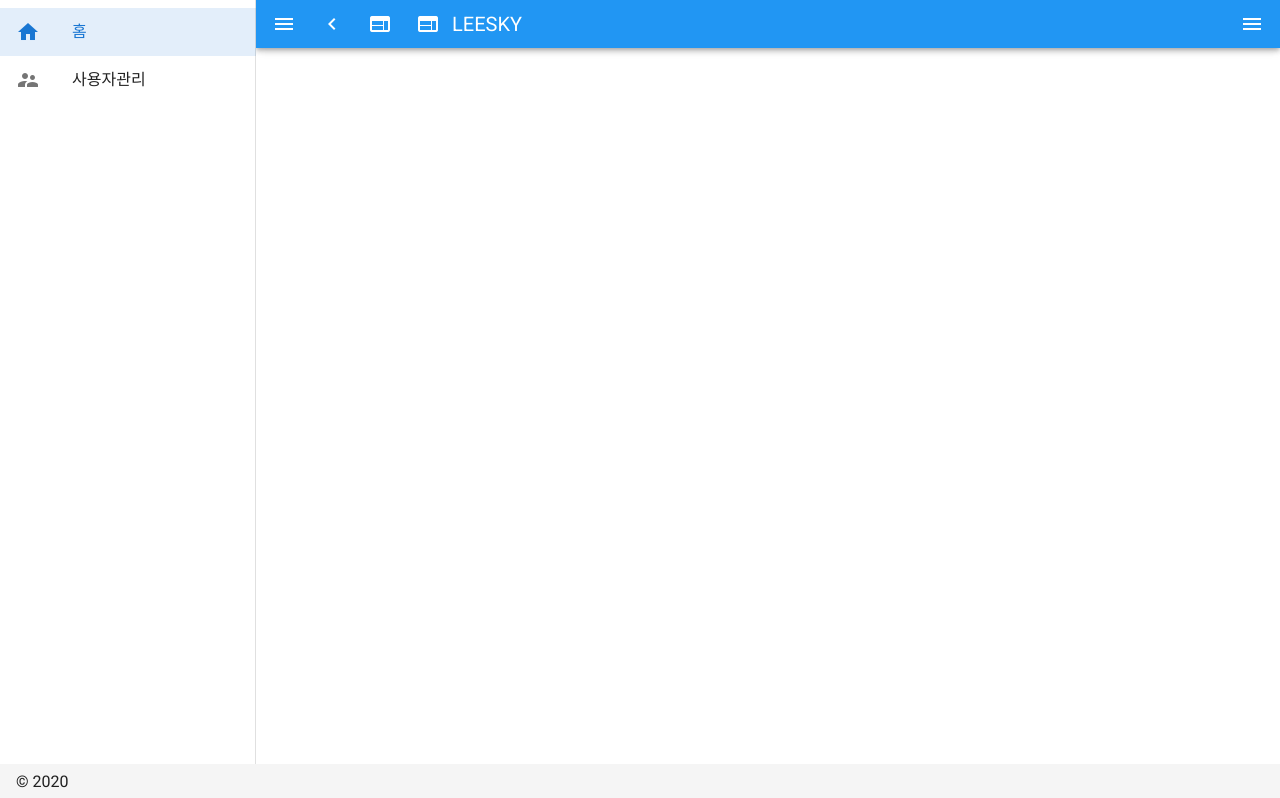
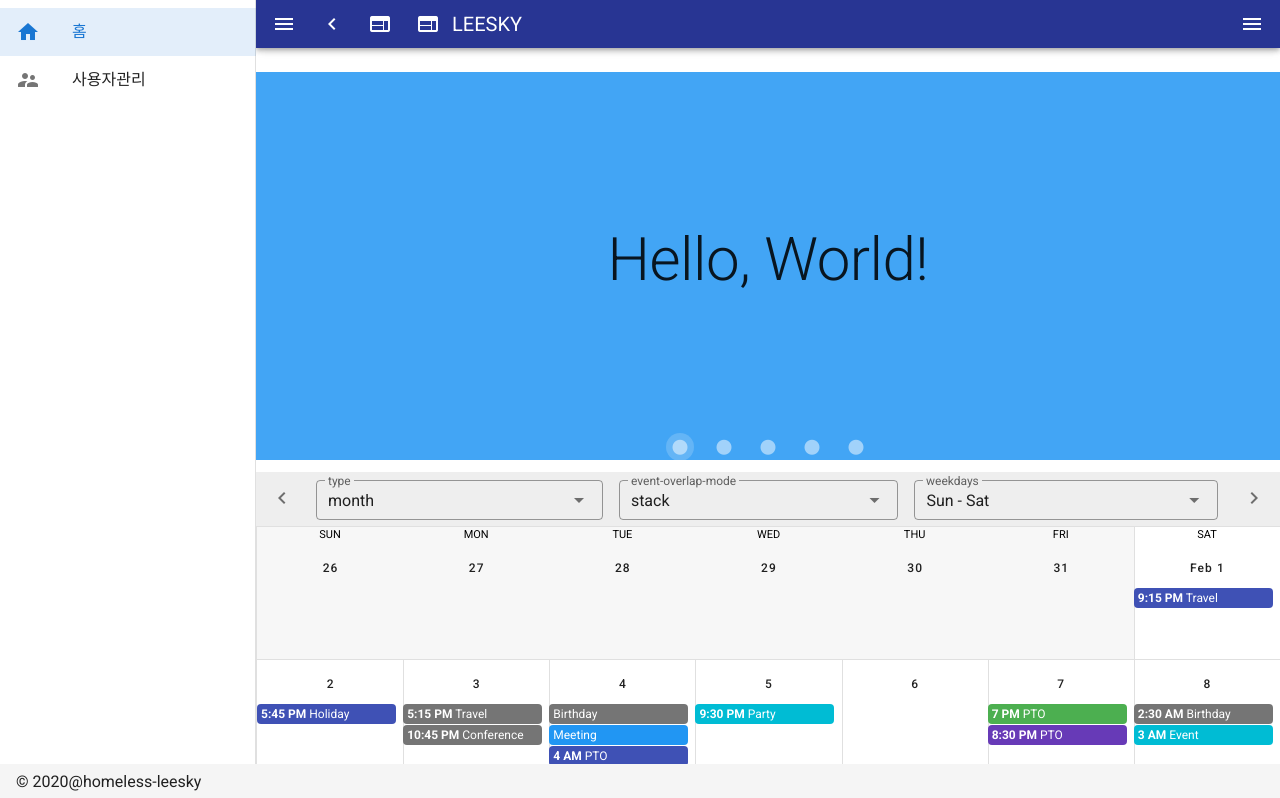
Before and after one commit to le2sky/single-page-application-fullstack, a Vue app in the folder fe/: page / in a window 1280 px wide. Shown: the top 798 px of the page. Built offline with nearby package versions, Linux system fonts and the light colour scheme.

Commit message:
front : modified UI in User.vue, Home.vue

```diff
--- a/fe/src/App.vue
+++ b/fe/src/App.vue
@@ -29,7 +29,7 @@
     ;
     <v-app-bar
       :clipped-left="clipped"
-      color="blue"
+      color="indigo darken-3"
       dense
       dark
       app
@@ -70,8 +70,8 @@
         </v-list-item>
       </v-list>
     </v-navigation-drawer>
-    <v-footer :fixed="fixed" app>
-      <span>&copy; 2020</span>
+    <v-footer :fixed="fixed" app >
+      <span>&copy; 2020@homeless-leesky</span>
     </v-footer>
   </v-app>
 </template>
--- a/fe/src/views/Home.vue
+++ b/fe/src/views/Home.vue
@@ -1,12 +1,168 @@
 <template>
-  <div class="home"></div>
+  <v-container grid-list-md text-xs-center pa-0>
+    <v-carousel
+        cycle
+        height="400"
+        hide-delimiter-background
+        show-arrows-on-hover
+      >
+      <v-carousel-item
+        v-for="(slide, i) in slides"
+        :key="i"
+      >
+        <v-sheet
+          :color="color[i]"
+          height="100%"
+        >
+          <v-row
+            class="fill-height"
+            align="center"
+            justify="center"
+          >
+            <div class="display-3">{{ slide }}</div>
+          </v-row>
+        </v-sheet>
+      </v-carousel-item>
+    </v-carousel>
+    <v-sheet
+      tile
+      height="54"
+      color="grey lighten-3"
+      class="d-flex"
+    >
+      <v-btn
+        icon
+        class="ma-2"
+        @click="$refs.calendar.prev()"
+      >
+        <v-icon>mdi-chevron-left</v-icon>
+      </v-btn>
+      <v-select
+        v-model="type"
+        :items="types"
+        dense
+        outlined
+        hide-details
+        class="ma-2"
+        label="type"
+      ></v-select>
+      <v-select
+        v-model="mode"
+        :items="modes"
+        dense
+        outlined
+        hide-details
+        label="event-overlap-mode"
+        class="ma-2"
+      ></v-select>
+      <v-select
+        v-model="weekday"
+        :items="weekdays"
+        dense
+        outlined
+        hide-details
+        label="weekdays"
+        class="ma-2"
+      ></v-select>
+      <v-spacer></v-spacer>
+      <v-btn
+        icon
+        class="ma-2"
+        @click="$refs.calendar.next()"
+      >
+        <v-icon>mdi-chevron-right</v-icon>
+      </v-btn>
+    </v-sheet>
+    <v-sheet height="600">
+      <v-calendar
+        ref="calendar"
+        v-model="value"
+        :weekdays="weekday"
+        :type="type"
+        :events="events"
+        :event-overlap-mode="mode"
+        :event-overlap-threshold="30"
+        :event-color="getEventColor"
+        @change="getEvents"
+      ></v-calendar>
+    </v-sheet>
+  </v-container>
 </template>
 
 <script>
 // @ is an alias to /src
 export default {
   name: 'home',
-  mounted () {
+  data () {
+    return {
+      color: [
+        'blue lighten-1',
+        'warning',
+        'pink accent-2',
+        'red lighten-1',
+        'deep-purple accent-4'
+      ],
+      slides: [
+        'Hello, World!',
+        'Привет, мир!',
+        '안녕, 세상아!',
+        'こんにちは, 世界!',
+        '你好, 世界!'
+      ],
+      type: 'month',
+      types: ['month', 'week', 'day', '4day'],
+      mode: 'stack',
+      modes: ['stack', 'column'],
+      weekday: [0, 1, 2, 3, 4, 5, 6],
+      weekdays: [
+        { text: 'Sun - Sat', value: [0, 1, 2, 3, 4, 5, 6] },
+        { text: 'Mon - Sun', value: [1, 2, 3, 4, 5, 6, 0] },
+        { text: 'Mon - Fri', value: [1, 2, 3, 4, 5] },
+        { text: 'Mon, Wed, Fri', value: [1, 3, 5] }
+      ],
+      value: '',
+      events: [],
+      colors: ['blue', 'indigo', 'deep-purple', 'cyan', 'green', 'orange', 'grey darken-1'],
+      names: ['Meeting', 'Holiday', 'PTO', 'Travel', 'Event', 'Birthday', 'Conference', 'Party']
+    }
+  },
+  methods: {
+    getEvents ({ start, end }) {
+      const events = []
+
+      const min = new Date(`${start.date}T00:00:00`)
+      const max = new Date(`${end.date}T23:59:59`)
+      const days = (max.getTime() - min.getTime()) / 86400000
+      const eventCount = this.rnd(days, days + 20)
+
+      for (let i = 0; i < eventCount; i++) {
+        const allDay = this.rnd(0, 3) === 0
+        const firstTimestamp = this.rnd(min.getTime(), max.getTime())
+        const first = new Date(firstTimestamp - (firstTimestamp % 900000))
+        const secondTimestamp = this.rnd(2, allDay ? 288 : 8) * 900000
+        const second = new Date(first.getTime() + secondTimestamp)
+
+        events.push({
+          name: this.names[this.rnd(0, this.names.length - 1)],
+          start: this.formatDate(first, !allDay),
+          end: this.formatDate(second, !allDay),
+          color: this.colors[this.rnd(0, this.colors.length - 1)]
+        })
+      }
+
+      this.events = events
+    },
+    getEventColor (event) {
+      return event.color
+    },
+    rnd (a, b) {
+      return Math.floor((b - a + 1) * Math.random()) + a
+    },
+    formatDate (a, withTime) {
+      return withTime
+        ? `${a.getFullYear()}-${a.getMonth() + 1}-${a.getDate()} ${a.getHours()}:${a.getMinutes()}`
+        : `${a.getFullYear()}-${a.getMonth() + 1}-${a.getDate()}`
+    }
   }
 }
 
```
